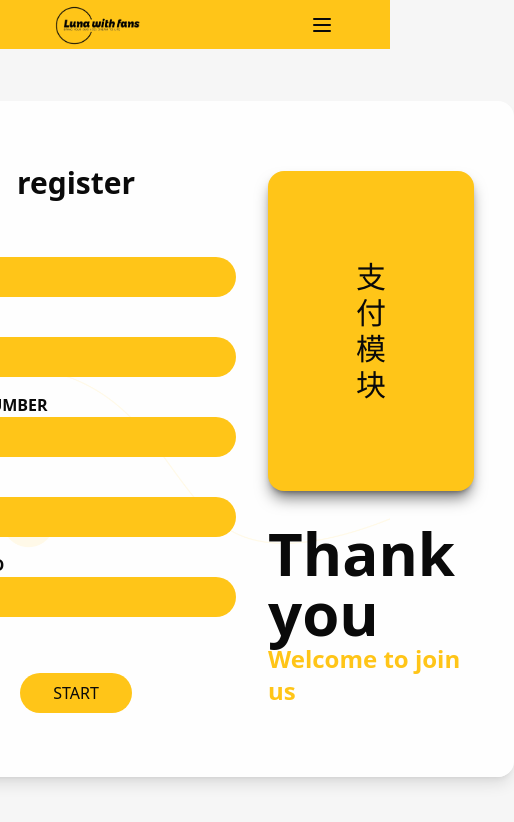
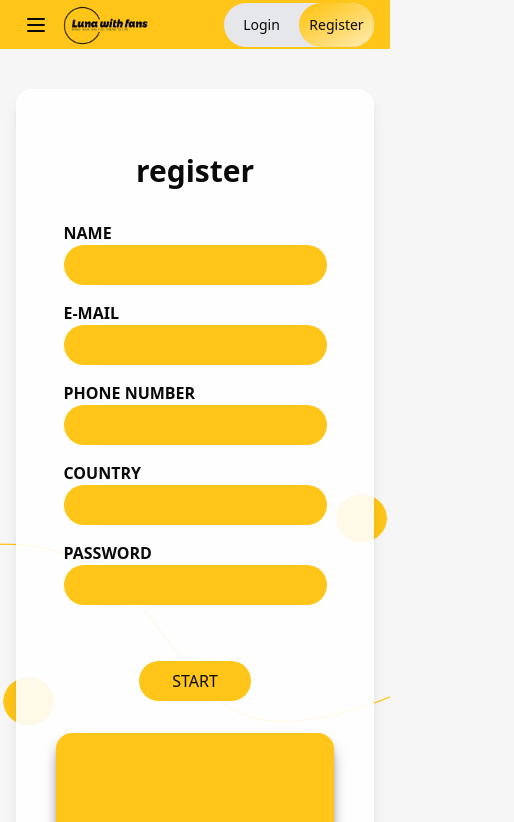
Before and after one commit to M-Ali-Haider/luna-factory, a Next.js app: page /signup in a window 390 px wide. Shown: the top 822 px of the page, 514 px wide, since content can reach past the window. Built offline with nearby package versions, Linux system fonts and the light colour scheme; no server answers.

Commit message:
improvement:responsive register page

```diff
--- a/src/components/Header/index.tsx
+++ b/src/components/Header/index.tsx
@@ -1,19 +1,17 @@
 import Image from "next/image";
 import Link from "next/link";
-import Wrapper from "../Wrapper";
 import HeaderLink from "./link";
 import MobileMenu from "./mobile-menu";
 import HeaderPaths from "./paths";
-import { auth } from "@/auth";
 import HeaderUser from "./user";
 
-const Header = async () => {
-  const session = await auth();
+const Header = () => {
   return (
-    <Wrapper className="flex justify-center bg-primary sticky top-0 z-30">
+    <div className="flex justify-center bg-primary sticky top-0 z-30">
       <div className="flex justify-between w-full max-w-[1440px] px-4">
         {/* Logo section */}
         <div className="flex items-center">
+          <MobileMenu />
           <div>
             <Link href={"/"}>
               <Image alt="Logo" src={"/logo.png"} width={100} height={50} />
@@ -28,16 +26,13 @@ const Header = async () => {
         {/* Right side items */}
         <div className="flex items-center justify-center gap-4">
           {/* Login/Register link - hidden on mobile */}
-          <div className="hidden md:block">
+          <div className="block">
             <HeaderLink />
           </div>
-
-          {/* User avatar - shown on desktop only */}
-          {session?.user && <HeaderUser email={session.user.email || ""} />}
-          <MobileMenu />
+          <HeaderUser />
         </div>
       </div>
-    </Wrapper>
+    </div>
   );
 };
 
--- a/src/components/Header/link.tsx
+++ b/src/components/Header/link.tsx
@@ -2,11 +2,9 @@
 import { cn } from "@/lib/utils";
 import { signOut, useSession } from "next-auth/react";
 import Link from "next/link";
-import { usePathname } from "next/navigation";
 
 const HeaderLink = () => {
   const { data: session, status } = useSession();
-  const pathName = usePathname();
 
   if (status === "loading") {
     return null;
@@ -22,14 +20,10 @@ const HeaderLink = () => {
         >
           Logout
         </button>
-      ) : pathName === "/login" ? (
-        <Button href="/signup" className="bg-gray-200 hover:bg-[#FFECB3]" />
-      ) : pathName === "/signup" ? (
-        <Button href="/login" className="bg-gray-200 hover:bg-[#FFECB3]" />
       ) : (
-        <div className="rounded-full relative flex bg-gray-200">
+        <div className="rounded-full relative flex bg-gray-200 text-sm md:text-base">
           <Link
-            className="w-[100px] flex items-center justify-center py-3
+            className="w-[75px] md:w-[100px] flex items-center justify-center py-3
             rounded-full relative group"
             href={"/login"}
           >
@@ -37,7 +31,7 @@ const HeaderLink = () => {
             <div
               className="absolute left-full group-hover:left-0
               transition-all duration-300
-              w-[100px] h-full rounded-full z-[3]"
+              w-[75px] md:w-[100px] h-full rounded-full z-[3]"
               style={{
                 backgroundImage:
                   "linear-gradient(to bottom right, #FFC107, #FFECB3)",
@@ -57,9 +51,9 @@ const Button = ({ href, className }: { href: string; className?: string }) => {
   return (
     <Link
       className={cn(
-        `w-[100px] flex items-center justify-center py-3
+        `w-[75px] md:w-[100px] flex items-center justify-center py-3
         rounded-full relative z-[4]
-        transition-all duration-300`,
+        transition-all duration-300 text-sm md:text-base`,
         className
       )}
       href={href}
--- a/src/components/Header/user.tsx
+++ b/src/components/Header/user.tsx
@@ -9,13 +9,17 @@ import {
   DropdownMenuSeparator,
   DropdownMenuTrigger,
 } from "@/components/ui/dropdown-menu";
-import { signOut } from "next-auth/react";
+import { signOut, useSession } from "next-auth/react";
 import Link from "next/link";
 
-const HeaderUser = ({ email }: { email: string }) => {
+const HeaderUser = () => {
+  const { data: session, status } = useSession();
+  if (status === "loading") {
+    return null;
+  }
   return (
     <DropdownMenu>
-      <DropdownMenuTrigger>
+      <DropdownMenuTrigger className={`${session?.user ? "" : "hidden"}`}>
         <div className="hidden md:block bg-white rounded-full w-10 h-10 cursor-pointer">
           <div className=" w-fit mx-auto h-full flex items-center">
             <User />
@@ -25,7 +29,7 @@ const HeaderUser = ({ email }: { email: string }) => {
       <DropdownMenuContent align="end">
         <DropdownMenuLabel>
           <div>Signed in as</div>
-          <div>{email}</div>
+          <div>{session?.user.email || "N/A"}</div>
         </DropdownMenuLabel>
         <DropdownMenuSeparator />
         <DropdownMenuItem>
--- a/src/components/Signup/Form.tsx
+++ b/src/components/Signup/Form.tsx
@@ -52,8 +52,8 @@ const Form = () => {
   };
 
   return (
-    <div className="flex items-center gap-8 bg-white/90 px-10 py-16 rounded-2xl shadow-lg w-fit my-auto">
-      <div className="flex flex-col items-center min-w-80">
+    <div className="flex flex-col md:flex-row items-center gap-8 bg-white/90 px-10 py-16 rounded-2xl shadow-lg w-fit my-auto">
+      <div className="flex flex-col items-center md:min-w-80">
         <p className="font-extrabold text-3xl mb-8">register</p>
         <form
           onSubmit={handleSubmit}
@@ -104,8 +104,8 @@ const Form = () => {
         <div className="bg-primary rounded-2xl p-22 mb-8 shadow-lg shadow-black/50">
           <p className="text-3xl">支付模块</p>
         </div>
-        <h2 className="font-extrabold text-6xl">Thank you</h2>
-        <h4 className="text-primary font-extrabold text-2xl">
+        <h2 className="font-extrabold text-4xl md:text-6xl">Thank you</h2>
+        <h4 className="text-primary font-extrabold text-lg md:text-2xl">
           Welcome to join us
         </h4>
       </div>
--- a/src/components/Signup/index.tsx
+++ b/src/components/Signup/index.tsx
@@ -4,7 +4,7 @@ import Form from "./Form";
 
 const SignUp = () => {
   return (
-    <div className="relative flex justify-center min-h-[calc(100vh-64px)] py-10">
+    <div className="relative flex justify-center min-h-[calc(100vh-64px)] py-10 px-4">
       <Image
         alt="background"
         src={"/registerBg.png"}
```
